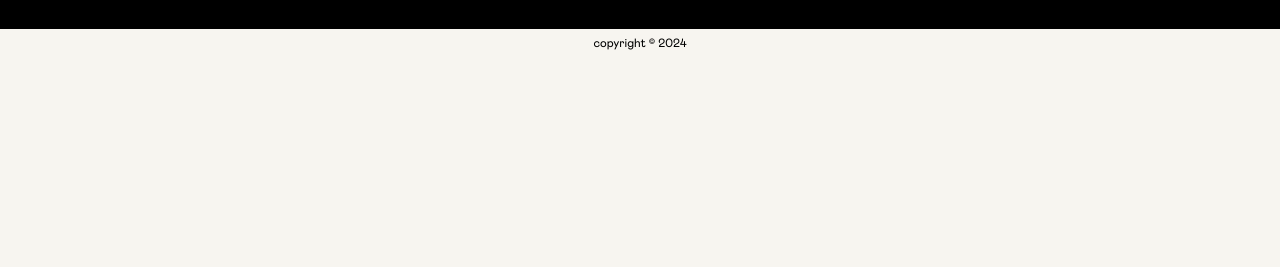
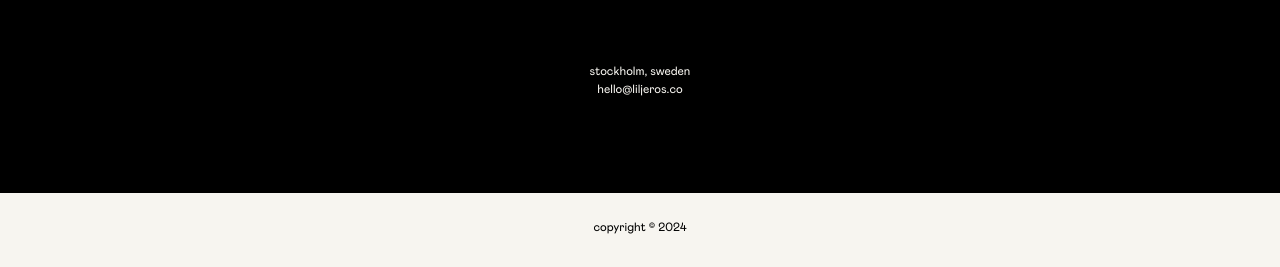
Before and after one commit to liljeros/liljeros.github.io, a plain HTML site: page index.html in a window 1280 px wide. Shown: the part 3787-4054 px from the top of the page. Before the commit the page ends 3841 px from the top, so only its background shows below. Drawn offline with Linux system fonts and the light colour scheme.

Commit message:
added contact in footer

```diff
--- a/index.html
+++ b/index.html
@@ -246,6 +246,9 @@
 <footer class="main-footer">
     <div class="footer-logo-wrap">
         <img src="img/liljeros-long-logo-white.svg" alt="Liljeros and Company" class="logo">
+        <p>stockholm, sweden</p>
+        <a href="mailto:hello@liljeros.co?subject=Hello">hello@liljeros.co</a>
+
     </div>
     <span>copyright © 2024</span>
 </footer>
--- a/style.css
+++ b/style.css
@@ -519,6 +519,7 @@ body {
 .service-container{
     position: relative;
     width: 100%;
+    margin: 0 auto;
 }
 .service-container:after{
     content: '';
@@ -669,8 +670,25 @@ body {
 }
 
 .footer-logo-wrap img{
-    margin: 0 auto;
+    margin: 0 auto 4rem;
 
+}
+
+.footer-logo-wrap a, .footer-logo-wrap p{
+    text-decoration: none;
+    color: var(--main-light);
+    font-size:.75rem;
+    margin: 0 auto ;
+    display: block;
+    text-align: center;
+}
+
+.footer-logo-wrap a{
+    margin-bottom: 4rem;
+}
+
+.footer-logo-wrap a:hover{
+    text-decoration: underline;
 }
 
 .main-footer span{
@@ -678,7 +696,7 @@ body {
     background-color: var(--main-light);
     text-align: center;
     display: inline-block;
-    padding: .25em 0;
+    padding: 2em 0 2rem;
     font-size: .75em;
 }
 
@@ -790,4 +808,8 @@ body {
         display: inline-block;
 
     }
+
+    .service-container, .headed-content p{
+        max-width: 800px;
+    }
 }
```
